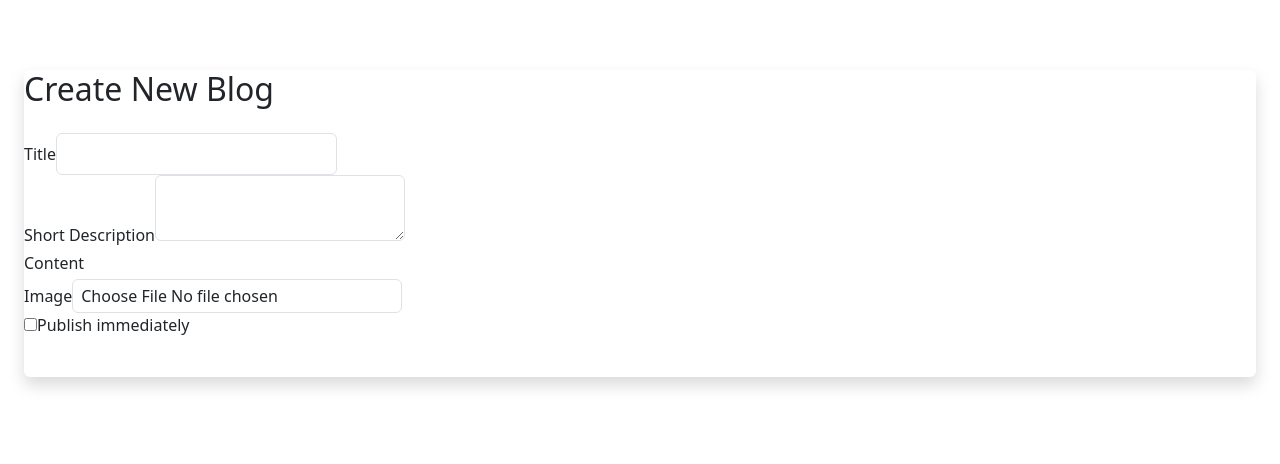
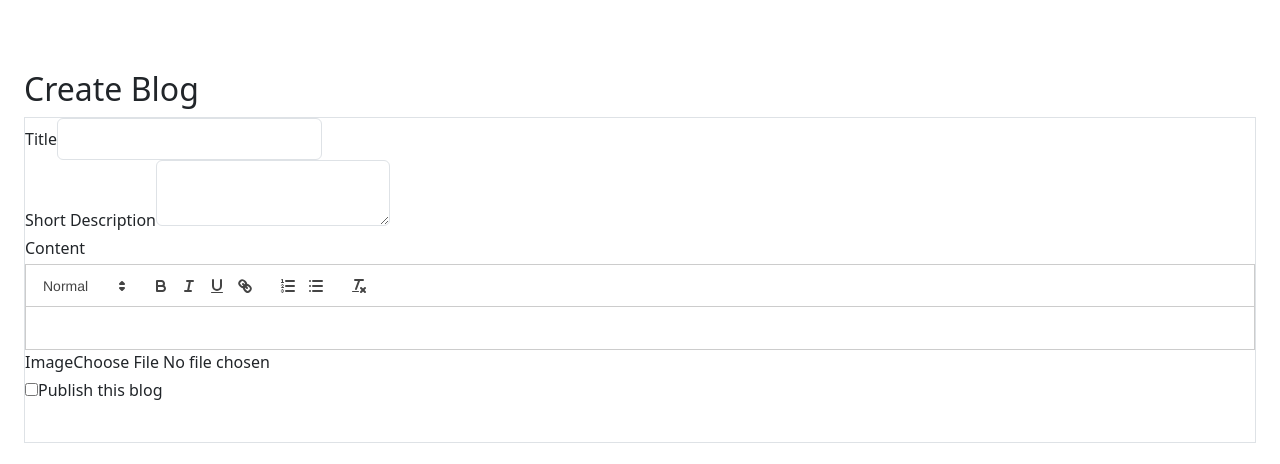
Before and after one commit to HarshAghera/jadeja-pragati-website, a React (Vite) app in the folder apps/admin/: page /blog/create in a window 1280 px wide. Shown: the part 878-1342 px from the top of the page. Before the commit the page ends 1279 px from the top, so only its background shows below. Built offline with nearby package versions, Linux system fonts and the light colour scheme; no server answers.

Commit message:
createbolg page

```diff
--- a/apps/admin/package.json
+++ b/apps/admin/package.json
@@ -11,10 +11,14 @@
   },
   "dependencies": {
     "@headlessui/react": "^2.2.4",
+    "@nestjs/platform-express": "^11.0.1",
     "axios": "^1.9.0",
     "bootstrap": "^5.3.5",
+    "class-validator": "^0.14.1",
+    "multer": "^2.0.1",
     "react": "^18.3.1",
     "react-dom": "^18.3.1",
+    "react-quill": "^2.0.0",
     "react-router-dom": "^7.5.1",
     "react-toastify": "^11.0.5"
   },
--- a/apps/admin/src/App.tsx
+++ b/apps/admin/src/App.tsx
@@ -11,6 +11,7 @@ import Dashboard from "./pages/dashboard/dashboard";
 import Layout from "./components/layout";
 import Blog from "./pages/blog/blog";
 import CreateBlog from "./pages/blog/createBlog";
+import UpdateBlog from "./pages/blog/updateBlog"; // Adjust the import path as needed
 
 const App: React.FC = () => {
   const [loading, setLoading] = useState(true);
@@ -54,6 +55,7 @@ const App: React.FC = () => {
               </Layout>
             }
           />
+          <Route path="/blogs/:id/edit" element={<UpdateBlog />} />
 
           <Route path="*" element={<PageNotFound />} />
         </Routes>
--- a/apps/admin/src/pages/blog/createBlog.tsx
+++ b/apps/admin/src/pages/blog/createBlog.tsx
@@ -1,18 +1,29 @@
-import React, { useState } from 'react';
-import axios from 'axios';
-// import ReactQuill from 'react-quill';
+import React, { useState } from "react";
+import axios from "axios";
+import { useNavigate } from "react-router-dom";
+import ReactQuill from "react-quill";
+import "react-quill/dist/quill.snow.css";
+import { toast } from "react-toastify";
+
+const API_BASE_URL = import.meta.env.VITE_API_URL || "http://localhost:4000";
 
 const CreateBlog: React.FC = () => {
-  const [title, setTitle] = useState('');
-  const [shortDescription, setShortDescription] = useState('');
-  const [content, setContent] = useState('');
+  const [title, setTitle] = useState("");
+  const [shortDescription, setShortDescription] = useState("");
+  const [content, setContent] = useState("");
+  const [isPublished, setIsPublished] = useState(false);
   const [image, setImage] = useState<File | null>(null);
-  const [isPublished, setIsPublished] = useState(false);
-  const [loading, setLoading] = useState(false);
+  const [imagePreview, setImagePreview] = useState<string | null>(null);
+  const navigate = useNavigate();
 
   const handleImageChange = (e: React.ChangeEvent<HTMLInputElement>) => {
-    if (e.target.files && e.target.files[0]) {
-      setImage(e.target.files[0]);
+    const file = e.target.files?.[0];
+    if (file) {
+      setImage(file);
+      setImagePreview(URL.createObjectURL(file));
+    } else {
+      setImage(null);
+      setImagePreview(null);
     }
   };
 
@@ -20,99 +31,104 @@ const CreateBlog: React.FC = () => {
     e.preventDefault();
 
     if (!title || !shortDescription || !content || !image) {
-      alert("Please fill all fields and select an image.");
+      toast.error("All fields—including image—are required.");
       return;
     }
 
     const formData = new FormData();
-    formData.append('title', title);
-    formData.append('shortDescription', shortDescription);
-    formData.append('content', content);
-    formData.append('isPublished', isPublished.toString());
-    formData.append('image', image);
+    formData.append("title", title);
+    formData.append("shortDescription", shortDescription);
+    formData.append("content", content);
+    formData.append("isPublished", String(isPublished));
+    formData.append("image", image);
 
     try {
-      setLoading(true);
-      await axios.post('http://localhost:4000/blogs/create', formData, {
+      const token = localStorage.getItem("access_token");
+      if (!token) {
+        toast.error("No token found. Please log in again.");
+        return;
+      }
+
+      const res = await axios.post(`${API_BASE_URL}/blogs`, formData, {
         headers: {
-          'Content-Type': 'multipart/form-data',
+          Authorization: `Bearer ${token}`,
+          "Content-Type": "multipart/form-data",
         },
       });
 
-      alert('Blog created successfully!');
-      // Optionally, reset fields
-      setTitle('');
-      setShortDescription('');
-      setContent('');
-      setImage(null);
-      setIsPublished(false);
-    } catch (error) {
-      console.error('Error creating blog:', error);
-      alert('Failed to create blog.');
-    } finally {
-      setLoading(false);
+      toast.success("Blog created successfully!");
+      navigate("/blog");
+    } catch (err: any) {
+      console.error("❌ Create Blog Error:", err.response?.data || err.message);
+      toast.error("Failed to create blog. Check console for details.");
     }
   };
 
   return (
-    <div className="max-w-4xl mx-auto p-6 bg-white rounded shadow">
-      <h2 className="text-2xl font-bold mb-4">Create New Blog</h2>
+    <div className="p-6">
+      <h2 className="text-2xl font-bold text-[#0a1d56] mb-6">Create Blog</h2>
 
-      <form onSubmit={handleSubmit} className="space-y-4">
+      <form
+        onSubmit={handleSubmit}
+        className="space-y-6 bg-white p-6 rounded-lg shadow-md border"
+        encType="multipart/form-data"
+      >
+        {/* Title */}
         <div>
-          <label className="block font-semibold mb-1">Title</label>
+          <label className="block font-medium mb-1 text-gray-700">Title</label>
           <input
             type="text"
-            className="border px-4 py-2 w-full rounded"
+            className="w-full border px-3 py-2 rounded"
             value={title}
             onChange={(e) => setTitle(e.target.value)}
+            required
           />
         </div>
 
+        {/* Short description */}
         <div>
-          <label className="block font-semibold mb-1">Short Description</label>
+          <label className="block font-medium mb-1 text-gray-700">Short Description</label>
           <textarea
-            className="border px-4 py-2 w-full rounded"
+            className="w-full border px-3 py-2 rounded"
             value={shortDescription}
             onChange={(e) => setShortDescription(e.target.value)}
+            required
           />
         </div>
 
+        {/* Content */}
         <div>
-          <label className="block font-semibold mb-1">Content</label>
-          {/* <ReactQuill
-            value={content}
-            onChange={setContent}
-            theme="snow"
-            className="bg-white"
-          /> */}
+          <label className="block font-medium mb-1 text-gray-700">Content</label>
+          <ReactQuill value={content} onChange={setContent} />
         </div>
 
+        {/* Image */}
         <div>
-          <label className="block font-semibold mb-1">Image</label>
-          <input
-            type="file"
-            accept="image/*"
-            onChange={handleImageChange}
-            className="border px-2 py-1 w-full rounded"
-          />
+          <label className="block font-medium mb-1 text-gray-700">Image</label>
+          <input type="file" accept="image/*" onChange={handleImageChange} required />
+          {imagePreview && (
+            <img src={imagePreview} alt="Preview" className="mt-3 w-32 h-32 object-cover rounded border" />
+          )}
         </div>
 
+        {/* Publish */}
         <div className="flex items-center gap-2">
           <input
             type="checkbox"
+            id="publish"
             checked={isPublished}
-            onChange={() => setIsPublished(!isPublished)}
+            onChange={(e) => setIsPublished(e.target.checked)}
           />
-          <label className="text-sm">Publish immediately</label>
+          <label htmlFor="publish" className="text-sm text-gray-700">
+            Publish this blog
+          </label>
         </div>
 
         <button
           type="submit"
-          className="bg-[#001f3f] hover:bg-blue-800 text-white px-4 py-2 rounded font-semibold"
-          disabled={loading}
+          className="bg-[#0a1d56] text-white px-6 py-2 rounded hover:bg-blue-900 font-medium"
         >
-          {loading ? 'Creating...' : 'Create Blog'}
+          Create Blog
         </button>
       </form>
     </div>
--- /dev/null
+++ b/apps/admin/src/pages/blog/updateBlog.tsx
@@ -0,0 +1,177 @@
+import React, { useEffect, useState } from "react";
+import { useNavigate, useParams } from "react-router-dom";
+import axios from "axios";
+import ReactQuill from "react-quill";
+import "react-quill/dist/quill.snow.css";
+import { toast } from "react-toastify";
+import Layout from "./../../components/layout";
+
+interface BlogAPIResponse {
+  value: {
+    title: string;
+    shortDescription: string;
+    content: string;
+    isPublished: boolean;
+    imageUrl: string;
+  };
+  error: boolean;
+}
+
+const UpdateBlog: React.FC = () => {
+  const { id } = useParams<{ id: string }>();
+  const navigate = useNavigate();
+
+  const [title, setTitle] = useState("");
+  const [shortDescription, setShortDescription] = useState("");
+  const [content, setContent] = useState("");
+  const [isPublished, setIsPublished] = useState(false);
+  const [image, setImage] = useState<File | null>(null);
+  const [imagePreview, setImagePreview] = useState<string | null>(null);
+  const [loading, setLoading] = useState(true);
+
+  useEffect(() => {
+    (async () => {
+      try {
+        const res = await axios.get<BlogAPIResponse>(
+          `http://localhost:4000/blogs/${id}`
+        );
+
+        const blog = res.data.value;
+        setTitle(blog.title);
+        setShortDescription(blog.shortDescription);
+        setContent(blog.content);
+        setIsPublished(blog.isPublished);
+        setImagePreview(blog.imageUrl);
+      } catch (err) {
+        toast.error("Failed to fetch blog data.");
+      } finally {
+        setLoading(false);
+      }
+    })();
+  }, [id]);
+
+  const handleImageChange = (e: React.ChangeEvent<HTMLInputElement>) => {
+    const file = e.target.files?.[0];
+    if (file) {
+      setImage(file);
+      setImagePreview(URL.createObjectURL(file));
+    }
+  };
+
+  const handleSubmit = async (e: React.FormEvent) => {
+    e.preventDefault();
+
+    if (!title || !shortDescription || !content) {
+      toast.error("Please fill in all required fields.");
+      return;
+    }
+
+    const token = localStorage.getItem("access_token");
+    if (!token) {
+      toast.error("No token found. Please log in again.");
+      return;
+    }
+
+    const formData = new FormData();
+    formData.append("title", title);
+    formData.append("shortDescription", shortDescription);
+    formData.append("content", content);
+    formData.append("isPublished", String(isPublished));
+    if (image) formData.append("image", image);
+
+    try {
+      await axios.patch(`http://localhost:4000/blogs/${id}`, formData, {
+        headers: { Authorization: `Bearer ${token}` },
+      });
+      toast.success("Blog updated successfully!");
+      navigate("/blog");
+    } catch (error: any) {
+      console.error(error);
+      toast.error("Failed to update blog.");
+    }
+  };
+
+  if (loading)
+    return (
+      <Layout>
+        <p className="text-center p-6">Loading…</p>
+      </Layout>
+    );
+
+  return (
+    <Layout>
+      <h2 className="text-2xl font-bold text-[#0a1d56] mb-6 ml-6">
+        Update Blog
+      </h2>
+
+      <form
+        onSubmit={handleSubmit}
+        className="space-y-6 bg-white p-6 ml-6 mr-6 rounded-lg shadow-md border"
+        encType="multipart/form-data"
+      >
+        <div>
+          <label className="block font-medium mb-1 text-gray-700">Title</label>
+          <input
+            type="text"
+            className="w-full border px-3 py-2 rounded"
+            value={title}
+            onChange={(e) => setTitle(e.target.value)}
+            required
+          />
+        </div>
+
+        <div>
+          <label className="block font-medium mb-1 text-gray-700">
+            Short Description
+          </label>
+          <textarea
+            className="w-full border px-3 py-2 rounded resize-none"
+            value={shortDescription}
+            onChange={(e) => setShortDescription(e.target.value)}
+            required
+          />
+        </div>
+
+        <div>
+          <label className="block font-medium mb-1 text-gray-700">
+            Content
+          </label>
+          <ReactQuill value={content} onChange={setContent} />
+        </div>
+
+        <div>
+          <label className="block font-medium mb-1 text-gray-700">Image</label>
+          <input type="file" accept="image/*" onChange={handleImageChange} />
+          {imagePreview && (
+            <img
+              src={imagePreview}
+              alt="Preview"
+              className="mt-3 w-32 h-32 object-cover rounded border"
+            />
+          )}
+        </div>
+
+        <div className="flex items-center gap-2">
+          <input
+            type="checkbox"
+            id="publish"
+            checked={isPublished}
+            onChange={(e) => setIsPublished(e.target.checked)}
+          />
+          <label htmlFor="publish" className="text-sm text-gray-700">
+            Publish this blog
+          </label>
+        </div>
+
+        <button
+          type="submit"
+          className="bg-[#0a1d56] text-white px-6 py-2 rounded hover:bg-blue-900 font-medium"
+        >
+          Update Blog
+        </button>
+      </form>
+    </Layout>
+  );
+};
+
+export default UpdateBlog;
```
Also changed, not shown: apps/admin/src/pages/blog/blog.tsx (+16 -12 lines), apps/admin/src/pages/dashboard/dashboard.tsx (+4 -6 lines), 1 other file (tests, documents, lock files or other folders).
